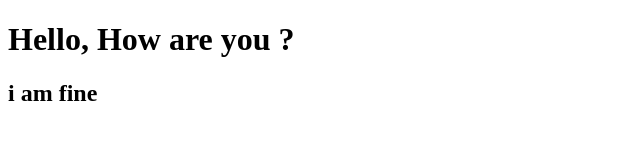
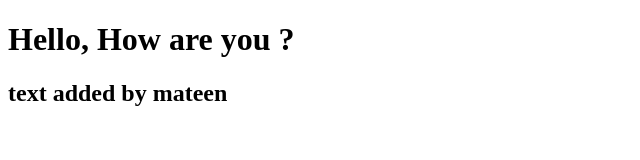
Before and after one commit to shaikabdulmateen/projectForMillet, a plain HTML site: page index.html in a window 1280 px wide. Shown: the whole page, without its empty margins (0-640 px from the left). Drawn offline with Linux system fonts and the light colour scheme.

Commit message:
adding text

```diff
--- a/index.html
+++ b/index.html
@@ -7,7 +7,7 @@
 </head>
 <body>
     <h1>Hello, How are you ?</h1>
-    <h2>i am fine</h2>
+    <h2>text added by mateen</h2>
 
 </body>
 </html>
```
